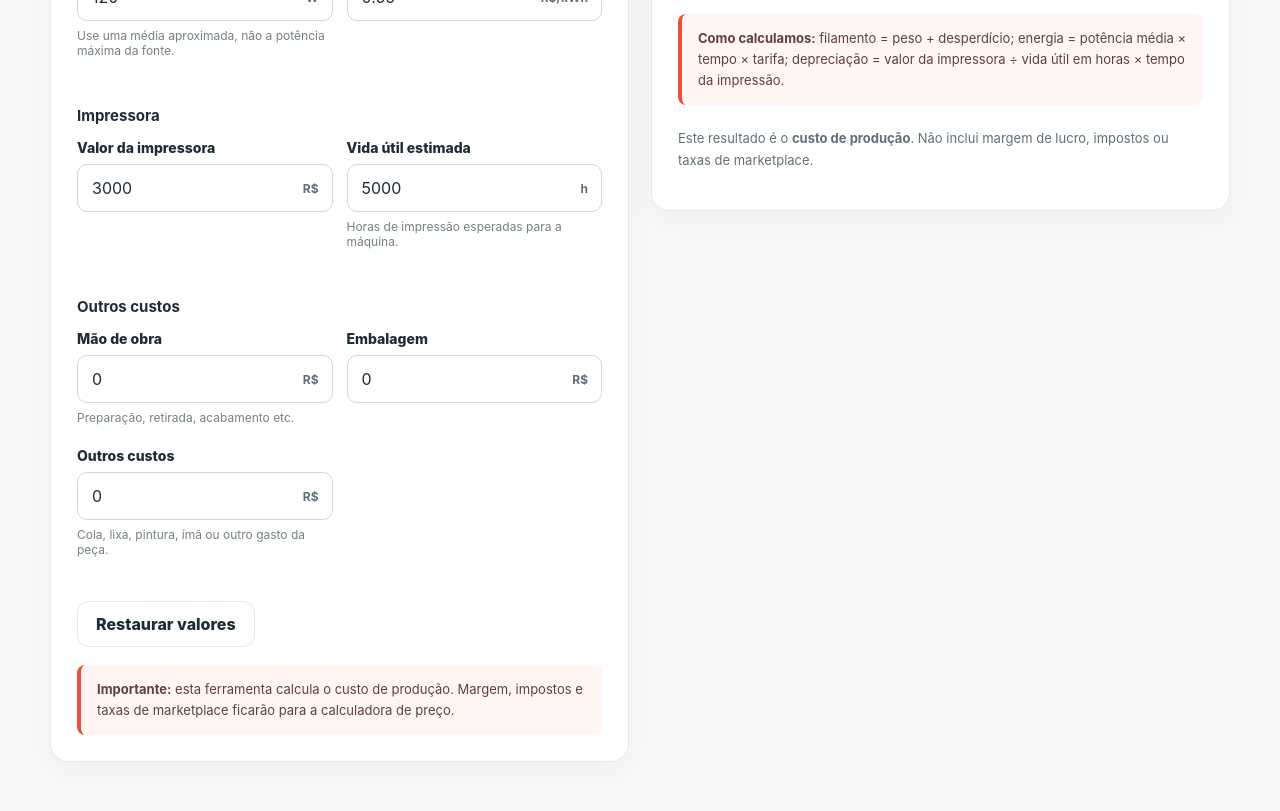
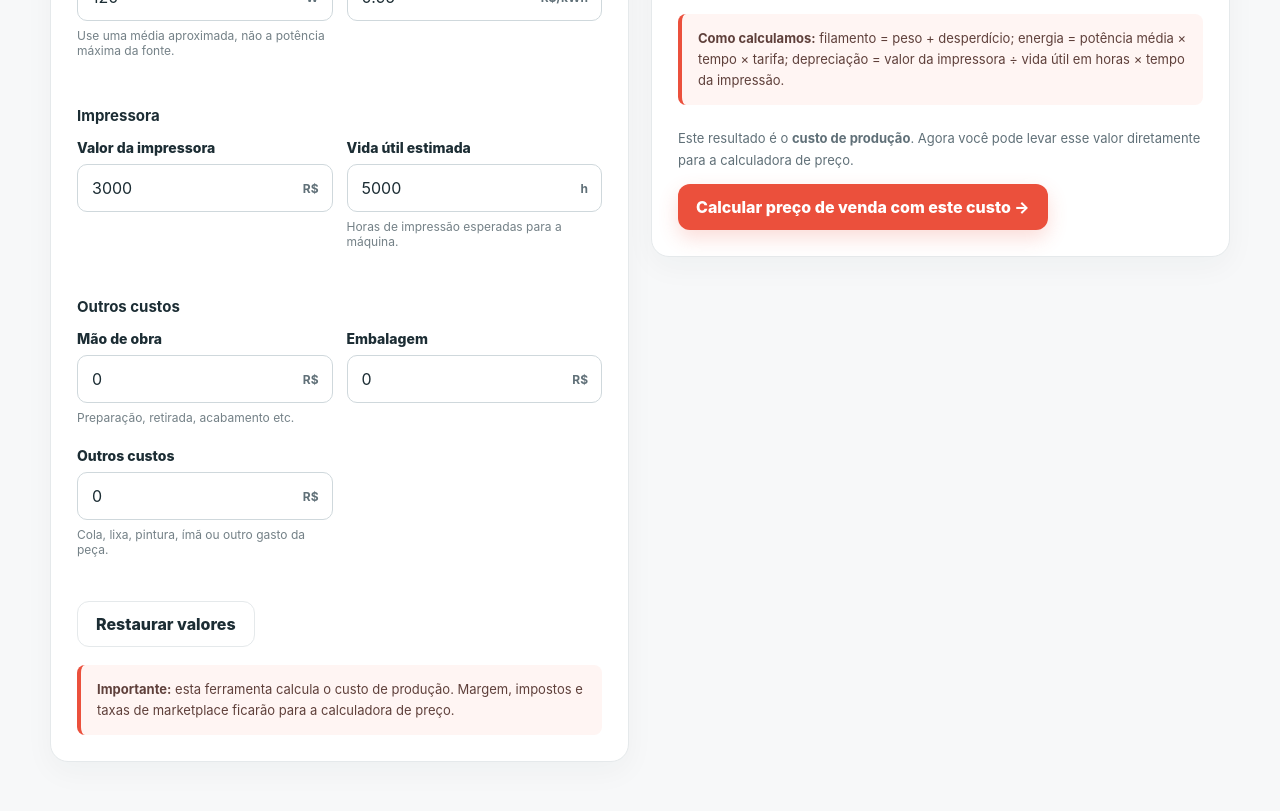
Before and after one commit to jlsan81/love3d, a Next.js app: page /ferramentas/custo-impressao in a window 1280 px wide. Shown: the part 960-1771 px from the top of the page. Built offline with nearby package versions, Linux system fonts and the light colour scheme.

Commit message:
liga custo à calculadora de preço

```diff
--- a/pages/ferramentas/custo-impressao.js
+++ b/pages/ferramentas/custo-impressao.js
@@ -67,7 +67,13 @@ export default function CustoImpressaoPage() {
           <div><span>Custo por hora</span><strong>{money(result.printTime>0 ? result.total/result.printTime : 0)}</strong></div>
         </div>
         <div className="notice"><strong>Como calculamos:</strong> filamento = peso + desperdício; energia = potência média × tempo × tarifa; depreciação = valor da impressora ÷ vida útil em horas × tempo da impressão.</div>
-        <p className="tool-note">Este resultado é o <strong>custo de produção</strong>. Não inclui margem de lucro, impostos ou taxas de marketplace.</p>
+        <p className="tool-note">Este resultado é o <strong>custo de produção</strong>. Agora você pode levar esse valor diretamente para a calculadora de preço.</p>
+        <Link
+          className="btn btn-primary"
+          href={{ pathname: "/ferramentas/preco-venda", query: { custo: result.total.toFixed(2) } }}
+        >
+          Calcular preço de venda com este custo →
+        </Link>
       </section>
     </div>
   </div></section></Layout>;
```
